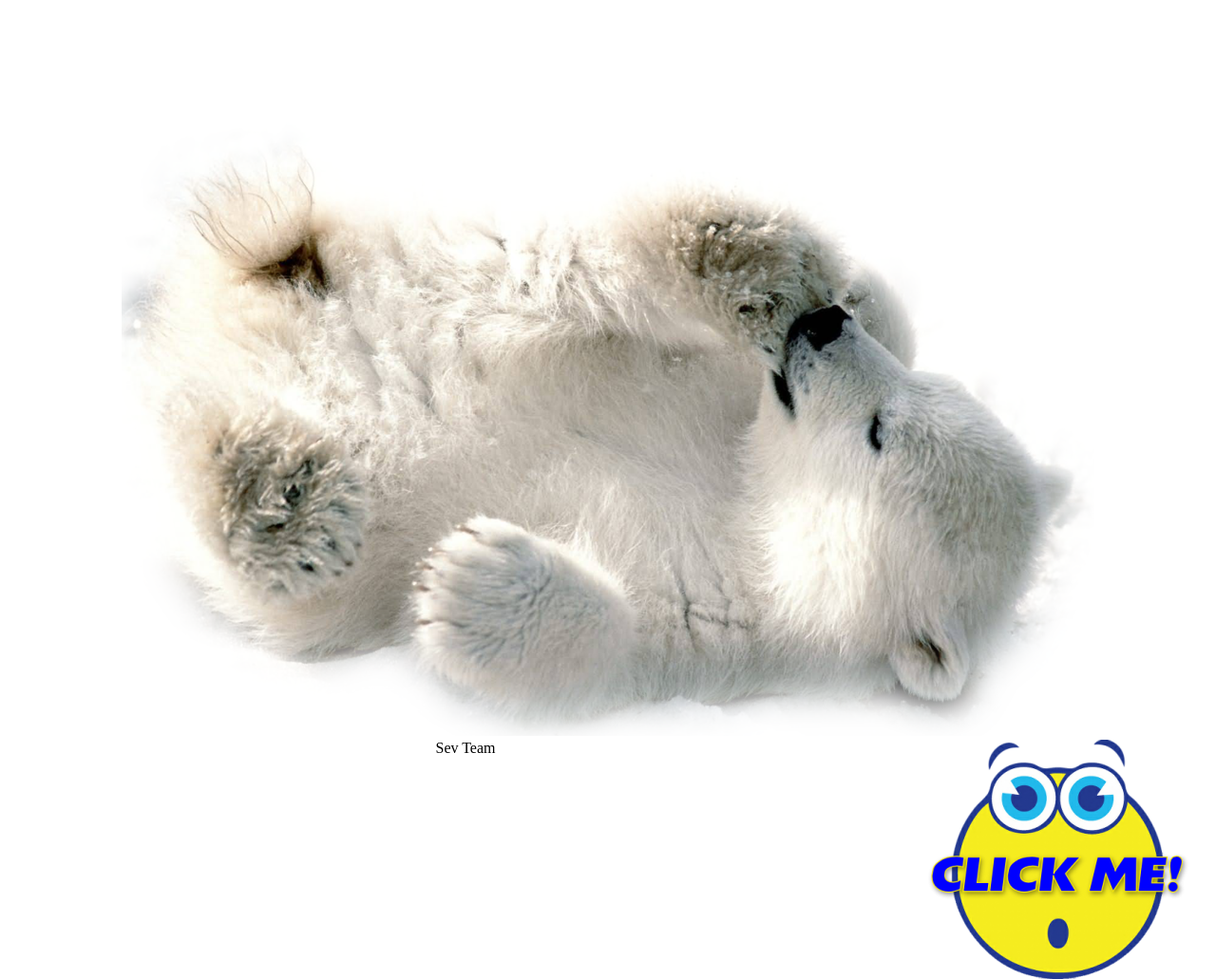
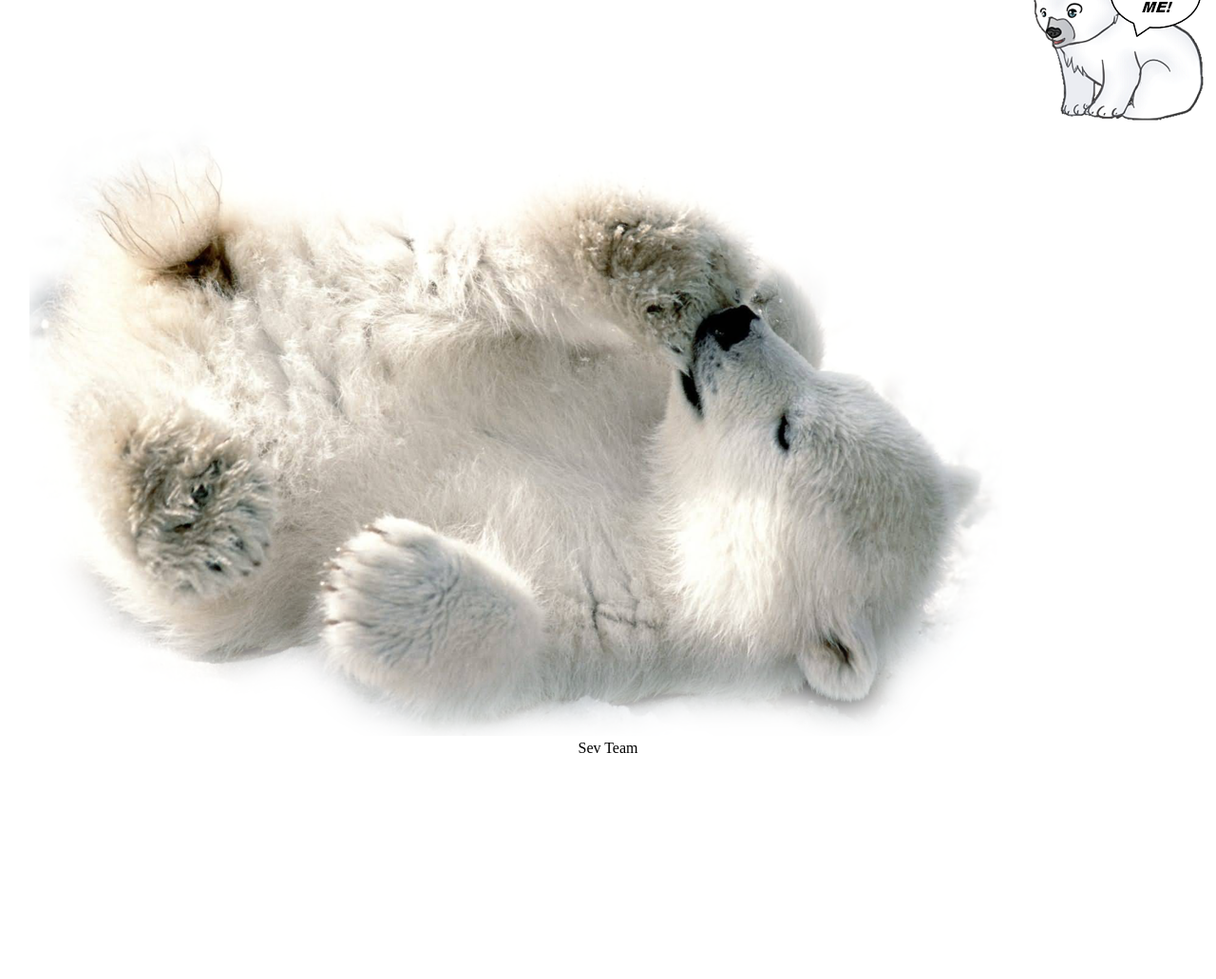
Before and after one commit to sevgiali/PU-1043, a plain HTML site: page index.html in a window 1280 px wide. Shown: the part 73-1104 px from the top of the page at 95% size. After the commit the page ends 878 px from the top, so only its background shows below. Drawn offline with Linux system fonts and the light colour scheme.

Commit message:
Add files via upload

```diff
--- a/index.html
+++ b/index.html
@@ -5,10 +5,10 @@
 <title>Sev's HTML Project</title>
 </head>
 <body style="text-align:center">
-
+ <a href="https://polarbearsinternational.org/img/edu-center-D00002331.jpg"><img src="butonche.png" style="float:right"></a>
 <h1>This is a picture</h1>
 <img src="bebcho.png" />
- <a href="https://polarbearsinternational.org/img/edu-center-D00002331.jpg"><img src="clickme.png" style="float:right"></a>
+
 <footer> Sev Team</footer>
 
 
```
Also changed, not shown: butonche.png (added).
